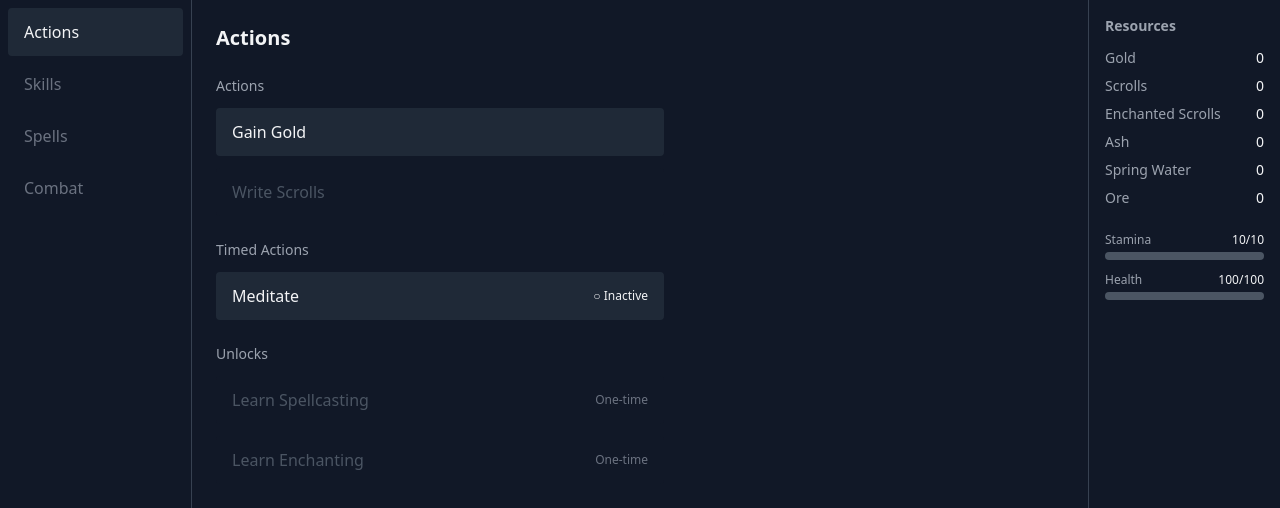
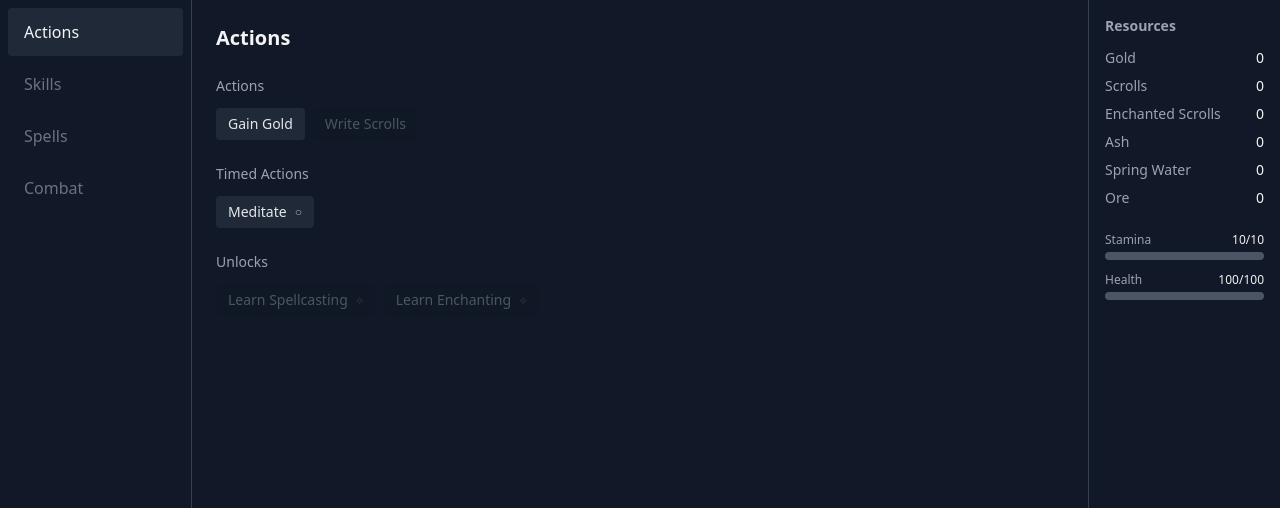
Before and after one commit to Daniel-Tenzler/PTOTA, a React (Vite) app: page / in a window 1280 px wide. Shown: the top 508 px of the page. Built offline with nearby package versions, Linux system fonts and the light colour scheme.

Commit message:
add more skills

```diff
--- a/src/components/actions/ActionButton.tsx
+++ b/src/components/actions/ActionButton.tsx
@@ -71,27 +71,28 @@ export function ActionButton({ actionId }: Props) {
         onClick={handleClick}
         disabled={!canExec && !isActive}
         className={`
-          w-full px-4 py-3 rounded transition-colors text-left
+          px-3 py-1.5 rounded text-sm font-medium transition-colors whitespace-nowrap
           ${isActive
-            ? 'bg-green-900 border border-green-700 text-green-100'
-            : 'bg-gray-800 hover:bg-gray-700'
+            ? 'bg-green-900/80 border border-green-700 text-green-100'
+            : canExec
+              ? 'bg-gray-800 hover:bg-gray-700 text-gray-200'
+              : 'bg-gray-900/50 text-gray-600'
           }
-          ${(!canExec && !isActive) && 'bg-gray-900 text-gray-600'}
         `}
       >
-        <div className="flex items-center justify-between">
-          <span>{definition.name}</span>
+        <span className="flex items-center gap-2">
+          {definition.name}
           {isTimed && (
-            <span className="text-xs">
-              {isActive ? '● Active' : '○ Inactive'}
+            <span className="text-xs opacity-70">
+              {isActive ? '●' : '○'}
             </span>
           )}
           {isUnlock && (
-            <span className="text-xs text-gray-500">
-              One-time
+            <span className="text-xs opacity-50">
+              ⟡
             </span>
           )}
-        </div>
+        </span>
       </button>
       {tooltipElement}
     </>
--- a/src/components/actions/ActionsView.tsx
+++ b/src/components/actions/ActionsView.tsx
@@ -32,7 +32,7 @@ export function ActionsView() {
       {resourceActions.length > 0 && (
         <div className="mb-6">
           <h3 className="text-sm text-gray-400 mb-3">Actions</h3>
-          <div className="grid gap-3 max-w-md">
+          <div className="flex flex-wrap gap-2">
             {resourceActions.map(id => (
               <ActionButton key={id} actionId={id} />
             ))}
@@ -43,7 +43,7 @@ export function ActionsView() {
       {timedActions.length > 0 && (
         <div className="mb-6">
           <h3 className="text-sm text-gray-400 mb-3">Timed Actions</h3>
-          <div className="grid gap-3 max-w-md">
+          <div className="flex flex-wrap gap-2">
             {timedActions.map(id => (
               <ActionButton key={id} actionId={id} />
             ))}
@@ -54,7 +54,7 @@ export function ActionsView() {
       {unlockActions.length > 0 && (
         <div>
           <h3 className="text-sm text-gray-400 mb-3">Unlocks</h3>
-          <div className="grid gap-3 max-w-md">
+          <div className="flex flex-wrap gap-2">
             {unlockActions.map(id => (
               <ActionButton key={id} actionId={id} />
             ))}
--- a/src/data/actions.ts
+++ b/src/data/actions.ts
@@ -57,6 +57,39 @@ export const ACTION_DEFS: Record<string, ActionDefinition> = {
     skillXp: { geomancy: 1 },
     rankBonus: standardRankBonus,
   },
+  'harvest-bone-dust': {
+    id: 'harvest-bone-dust',
+    name: 'Harvest Bone Dust',
+    category: 'resource-producing',
+    inputs: {},
+    outputs: { boneDust: 1 },
+    staminaCost: 1,
+    duration: 0,
+    skillXp: { necromancy: 1 },
+    rankBonus: standardRankBonus,
+  },
+  'transmute-void-salts': {
+    id: 'transmute-void-salts',
+    name: 'Transmute Void Salts',
+    category: 'resource-producing',
+    inputs: {},
+    outputs: { voidSalts: 1 },
+    staminaCost: 1,
+    duration: 0,
+    skillXp: { alchemy: 1 },
+    rankBonus: standardRankBonus,
+  },
+  'capture-storm-glass': {
+    id: 'capture-storm-glass',
+    name: 'Capture Storm Glass',
+    category: 'resource-producing',
+    inputs: {},
+    outputs: { stormGlass: 1 },
+    staminaCost: 1,
+    duration: 0,
+    skillXp: { aeromancy: 1 },
+    rankBonus: standardRankBonus,
+  },
 };
 
 export const STUDY_ACTIONS: Record<string, ActionDefinition> = {
@@ -100,4 +133,34 @@ export const STUDY_ACTIONS: Record<string, ActionDefinition> = {
     skillXp: { geomancy: 1 },
     rankBonus: () => 0,
   },
+  'study-necromancy': {
+    id: 'study-necromancy',
+    name: 'Study Necromancy',
+    category: 'timed',
+    inputs: {},
+    outputs: {},
+    duration: 1,
+    skillXp: { necromancy: 1 },
+    rankBonus: () => 0,
+  },
+  'study-alchemy': {
+    id: 'study-alchemy',
+    name: 'Study Alchemy',
+    category: 'timed',
+    inputs: {},
+    outputs: {},
+    duration: 1,
+    skillXp: { alchemy: 1 },
+    rankBonus: () => 0,
+  },
+  'study-aeromancy': {
+    id: 'study-aeromancy',
+    name: 'Study Aeromancy',
+    category: 'timed',
+    inputs: {},
+    outputs: {},
+    duration: 1,
+    skillXp: { aeromancy: 1 },
+    rankBonus: () => 0,
+  },
 };
--- a/src/data/skills.ts
+++ b/src/data/skills.ts
@@ -18,6 +18,7 @@ export const SKILL_DEFS: Record<string, SkillDefinition> = {
       { level: 2, effect: 'unlock-action', value: 'collect-spring-water' },
       { level: 2, effect: 'unlock-action', value: 'mine-ore' },
       { level: 5, effect: 'unlock-spell-slot', value: 1 },
+      { level: 5, effect: 'unlock-skill', value: 'alchemy' },
     ],
   },
   pyromancy: {
@@ -26,6 +27,7 @@ export const SKILL_DEFS: Record<string, SkillDefinition> = {
     xpTable: STANDARD_XP_TABLE,
     bonuses: [
       { level: 5, effect: 'unlock-spell-slot', value: 1 },
+      { level: 5, effect: 'unlock-skill', value: 'necromancy' },
     ],
   },
   hydromancy: {
@@ -34,6 +36,7 @@ export const SKILL_DEFS: Record<string, SkillDefinition> = {
     xpTable: STANDARD_XP_TABLE,
     bonuses: [
       { level: 5, effect: 'unlock-spell-slot', value: 1 },
+      { level: 5, effect: 'unlock-skill', value: 'aeromancy' },
     ],
   },
   geomancy: {
@@ -44,4 +47,28 @@ export const SKILL_DEFS: Record<string, SkillDefinition> = {
       { level: 5, effect: 'unlock-spell-slot', value: 1 },
     ],
   },
+  necromancy: {
+    id: 'necromancy',
+    name: 'Necromancy',
+    xpTable: STANDARD_XP_TABLE,
+    bonuses: [
+      { level: 5, effect: 'unlock-spell-slot', value: 1 },
+    ],
+  },
+  alchemy: {
+    id: 'alchemy',
+    name: 'Alchemy',
+    xpTable: STANDARD_XP_TABLE,
+    bonuses: [
+      { level: 5, effect: 'unlock-spell-slot', value: 1 },
+    ],
+  },
+  aeromancy: {
+    id: 'aeromancy',
+    name: 'Aeromancy',
+    xpTable: STANDARD_XP_TABLE,
+    bonuses: [
+      { level: 5, effect: 'unlock-spell-slot', value: 1 },
+    ],
+  },
 };
--- a/src/stores/gameStore.ts
+++ b/src/stores/gameStore.ts
@@ -42,11 +42,18 @@ const DEFAULT_STATE: GameState = {
     'gather-ash': { executionCount: 0, isUnlocked: false, isActive: false, lastExecution: 0 },
     'collect-spring-water': { executionCount: 0, isUnlocked: false, isActive: false, lastExecution: 0 },
     'mine-ore': { executionCount: 0, isUnlocked: false, isActive: false, lastExecution: 0 },
+    // Advanced gathering actions (locked until corresponding skill reaches level 2)
+    'harvest-bone-dust': { executionCount: 0, isUnlocked: false, isActive: false, lastExecution: 0 },
+    'transmute-void-salts': { executionCount: 0, isUnlocked: false, isActive: false, lastExecution: 0 },
+    'capture-storm-glass': { executionCount: 0, isUnlocked: false, isActive: false, lastExecution: 0 },
     // Study actions (hidden from ActionsView)
     'study-arcane': { executionCount: 0, isUnlocked: true, isActive: false, lastExecution: 0 },
     'study-pyromancy': { executionCount: 0, isUnlocked: true, isActive: false, lastExecution: 0 },
     'study-hydromancy': { executionCount: 0, isUnlocked: true, isActive: false, lastExecution: 0 },
     'study-geomancy': { executionCount: 0, isUnlocked: true, isActive: false, lastExecution: 0 },
+    'study-necromancy': { executionCount: 0, isUnlocked: true, isActive: false, lastExecution: 0 },
+    'study-alchemy': { executionCount: 0, isUnlocked: true, isActive: false, lastExecution: 0 },
+    'study-aeromancy': { executionCount: 0, isUnlocked: true, isActive: false, lastExecution: 0 },
   },
   skills: {
     arcane: { level: 1, experience: 0 },
@@ -54,6 +61,10 @@ const DEFAULT_STATE: GameState = {
     pyromancy: { level: 1, experience: 0 },
     hydromancy: { level: 1, experience: 0 },
     geomancy: { level: 1, experience: 0 },
+    // Advanced magical disciplines
+    necromancy: { level: 1, experience: 0 },
+    alchemy: { level: 1, experience: 0 },
+    aeromancy: { level: 1, experience: 0 },
   },
   spells: {
     slots: 1,
--- a/src/systems/skills.ts
+++ b/src/systems/skills.ts
@@ -1,5 +1,6 @@
 import type { GameState, SkillDefinition, SkillState } from '../types';
 import { SKILL_DEFS } from '../data/skills';
+import { ACTION_DEFS, STUDY_ACTIONS } from '../data/actions';
 
 export function checkSkillLevelUps(
   state: GameState
@@ -37,6 +38,22 @@ export function checkSkillLevelUps(
               lastExecution: 0,
             },
           };
+        } else if (bonus.effect === 'unlock-skill') {
+          // Unlock all actions that grant XP to this skill
+          const allActions = { ...ACTION_DEFS, ...STUDY_ACTIONS };
+          for (const [actionId, actionDef] of Object.entries(allActions)) {
+            if (actionDef.skillXp && actionDef.skillXp[skillId]) {
+              updates.actions = {
+                ...updates.actions,
+                [actionId]: {
+                  executionCount: 0,
+                  isUnlocked: true,
+                  isActive: false,
+                  lastExecution: 0,
+                },
+              };
+            }
+          }
         }
       }
     }
```
